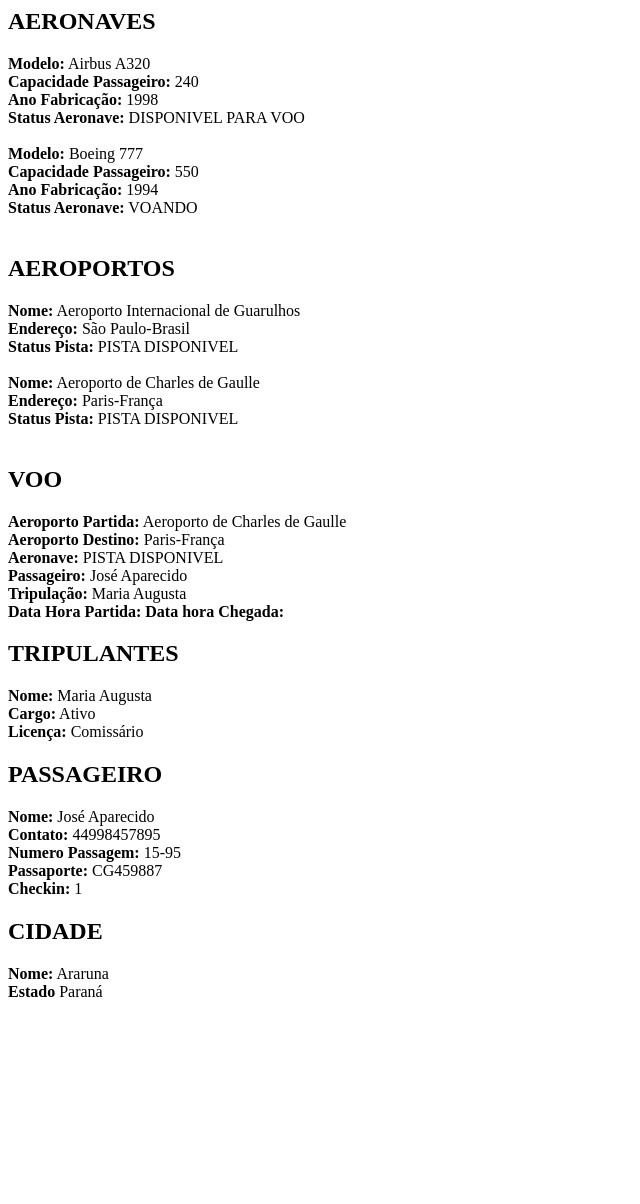
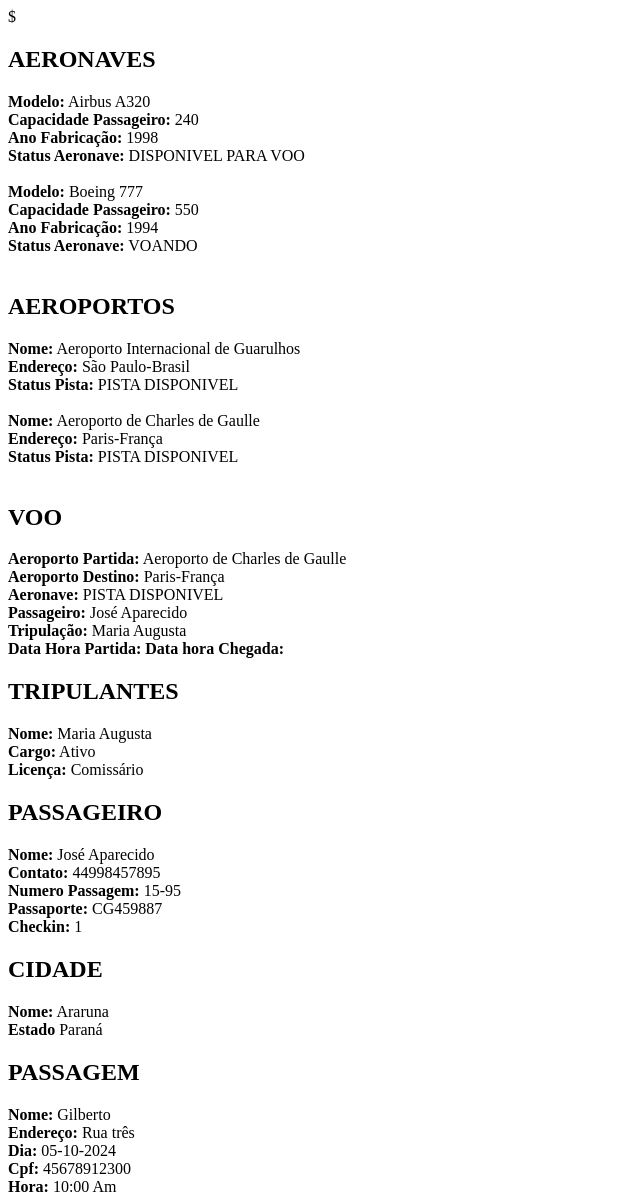
Before and after one commit to cleofassoares/POO-CompahiaAerea-PHP, a PHP site: page / in a window 1280 px wide. Shown: the whole page, without its empty margins (0-640 px from the left). Before the commit the page ends 997 px from the top, so only its background shows below. Run offline with PHP 8.4, Linux system fonts and the light colour scheme.

Commit message:
alteração no index 2

```diff
--- a/index.php
+++ b/index.php
@@ -7,6 +7,7 @@ require_once 'Classes/Tripulantes.php';
 require_once 'Classes/Voo.php';
 require_once 'Classes/Cidade.php';
 require_once 'Classes/Checkin.php';
+require_once 'Classes/Passagem.php';
 
 $cidade = new Cidade('Araruna', 'Paraná');
 
@@ -24,6 +25,8 @@ $tripulante_02 = new Tripulantes('Joao Aparecido', 'Ativo', 'Cozinheiro');
 
 $checkin = new Checkin('José Aparecido','HZ854','FD985621', true);
 $checkin_02 = new Checkin('Maria Ynês', 'GC258','GS87962', false);
+
+$passagem = new Passagem('Gilberto', 'Rua três', '05-10-2024', '10:00 Am','45678912300');
 
 
 ?>
@@ -75,5 +78,11 @@ $checkin_02 = new Checkin('Maria Ynês', 'GC258','GS87962', false);
         <h2>CIDADE</h2>
         <strong>Nome:</strong> <?= $cidade -> getNome() ?> <br>
         <strong>Estado</strong> <?= $cidade ->getEstado() ?> <br>
+        <h2>PASSAGEM</h2>
+        <strong>Nome:</strong> <?= $passagem -> getNome() ?> <br>
+        <strong>Endereço:</strong> <?= $passagem -> getEndereco() ?> <br>
+        <strong>Dia:</strong> <?= $passagem -> getDia() ?> <br>
+        <strong>Cpf:</strong> <?= $passagem -> getCpf() ?> <br>
+        <strong>Hora:</strong> <?= $passagem -> getHora() ?> <br>
     </BODY>
 </html>
```
